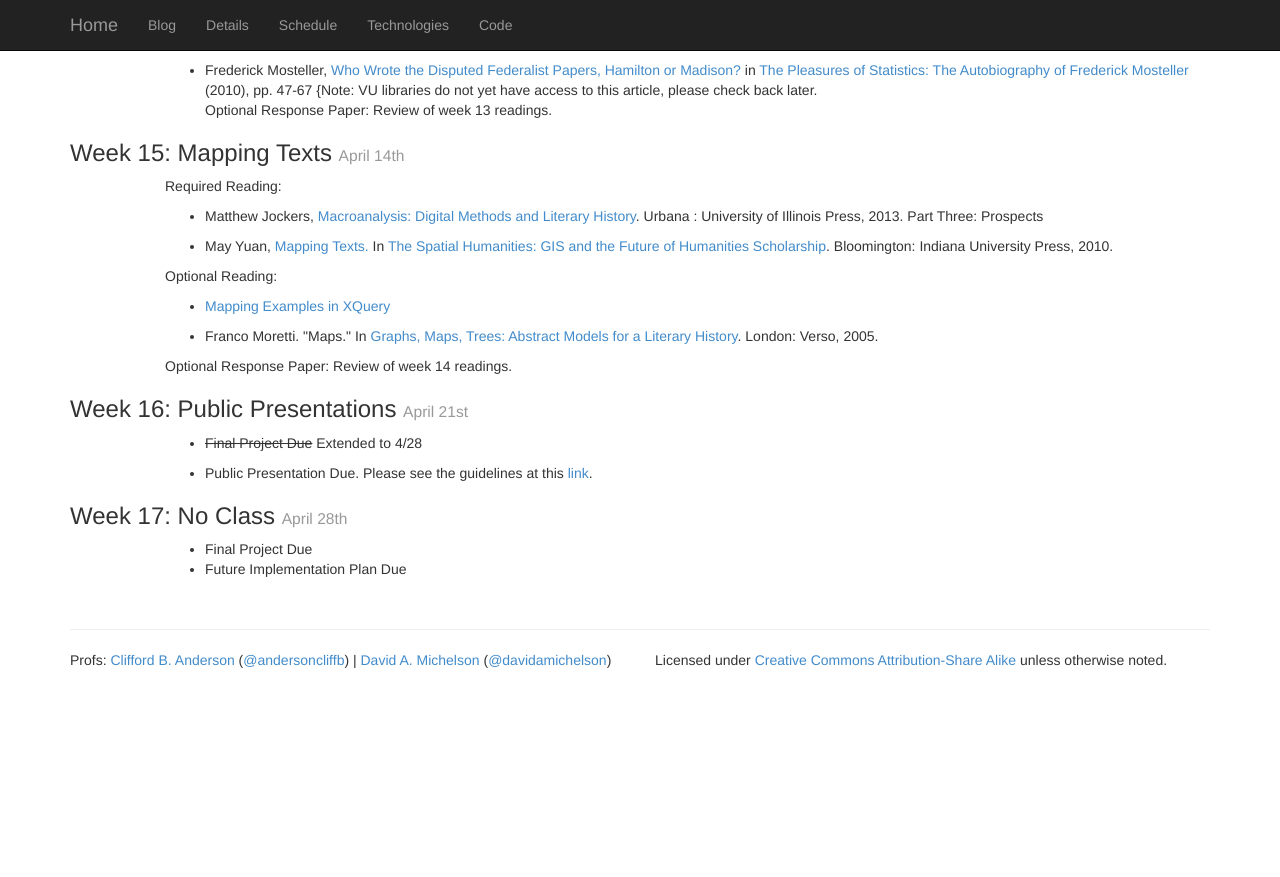
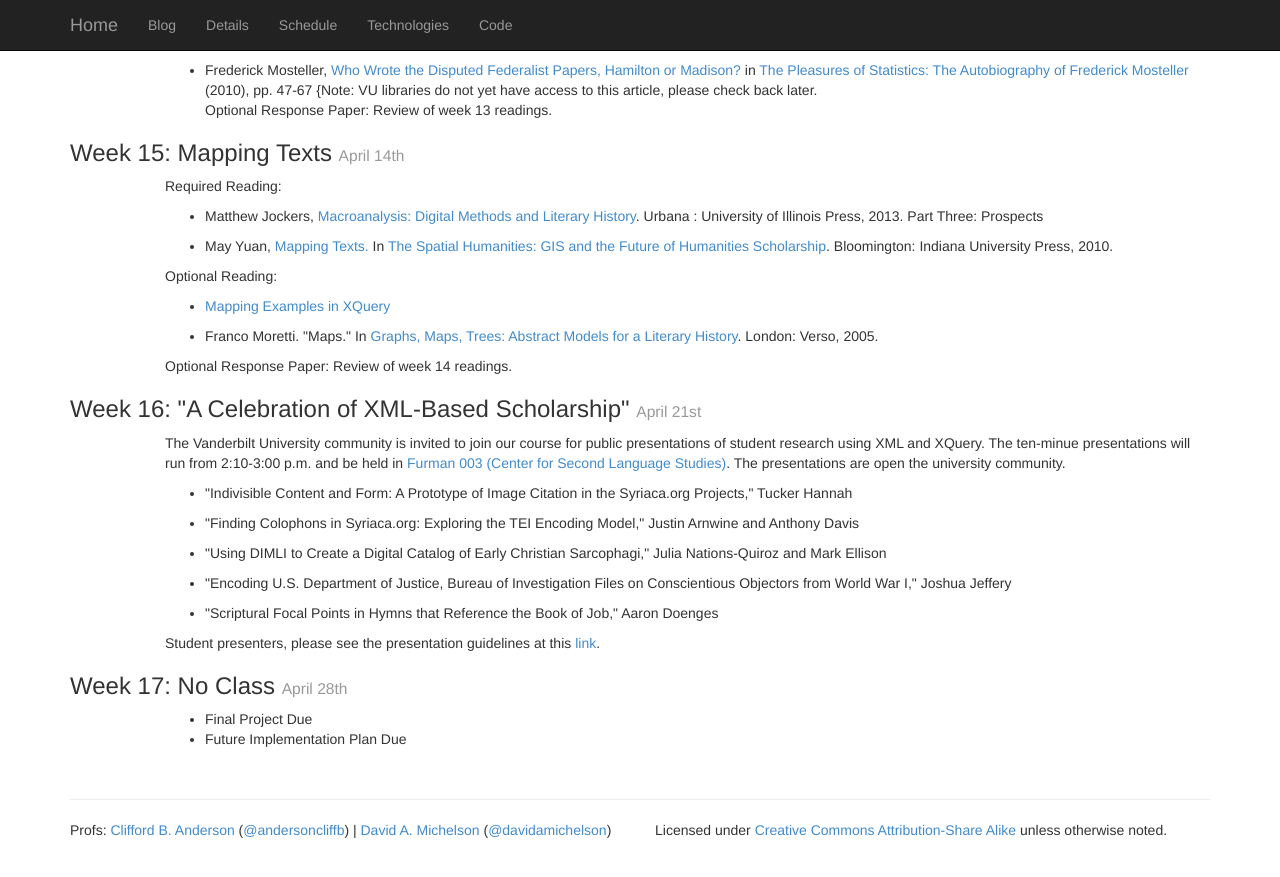
Before and after one commit to Ramona2020/paralipomena.github.io, a Jekyll site: the page built from schedule/index.html, in a window 1280 px wide and 900 px high, scrolled down 3933 px. Shown: the top 877 px of the window. Built offline with Jekyll 4.4.1, drawn with Linux system fonts in a browser that asks for light colours; Markdown is read by kramdown in place of the engine named in the settings; a file with an impossible date is left out; before the commit the page ends 4663 px from its top, so only the background shows below that.

Commit message:
Added schedule of public presentations

```diff
--- a/schedule/index.html
+++ b/schedule/index.html
@@ -301,12 +301,16 @@ Detailed introduction to TEI (DM)-->
         </ul>
                                                     <p>Optional Response Paper: Review of week 14 readings.</p>
     </div>
-    <h3>Week 16: Public Presentations <small>April 21st</small></h3>
+    <h3>Week 16: "A Celebration of XML-Based Scholarship" <small>April 21st</small></h3>
     <div class="col-md-offset-1">
+    <p>The Vanderbilt University community is invited to join our course for public presentations of student research using XML and XQuery. The ten-minue presentations will run from 2:10-3:00 p.m. and be held in <a href="https://goo.gl/maps/Rukyq">Furman 003 (Center for Second Language Studies)</a>. The presentations are open the university community.</p>
         <ul>
-            <li><p><strike>Final Project Due</strike> Extended to 4/28 </p></li>
-            <li><p>Public Presentation Due. Please see the guidelines at this <a href="http://paralipomena.com/details/REL-DIV%203986%20Public%20Presentation%20Guidelines.pdf">link</a>.</p></li>
-        </ul>
+            <li><p>"Indivisible Content and Form: A Prototype of Image Citation in the Syriaca.org Projects," Tucker Hannah</p></li>
+<li><p>"Finding Colophons in Syriaca.org: Exploring the TEI Encoding Model," Justin Arnwine and Anthony Davis</p></li>
+<li><p>"Using DIMLI to Create a Digital Catalog of Early Christian Sarcophagi," Julia Nations-Quiroz and Mark Ellison</p></li>
+<li><p>"Encoding U.S. Department of Justice, Bureau of Investigation Files on Conscientious Objectors from World War I," Joshua Jeffery</p></li>
+<li><p>"Scriptural Focal Points in Hymns that Reference the Book of Job," Aaron Doenges</p></li></ul>
+<p>Student presenters, please see the presentation guidelines at this <a href="http://paralipomena.com/details/REL-DIV%203986%20Public%20Presentation%20Guidelines.pdf">link</a>.</p>
     </div>
     <h3>Week 17: No Class <small>April 28th</small></h3>
     <div class="col-md-offset-1">
```
Also changed, not shown: _posts/2014-15-7-Public-Presentations.md (added, +15 -0 lines).
